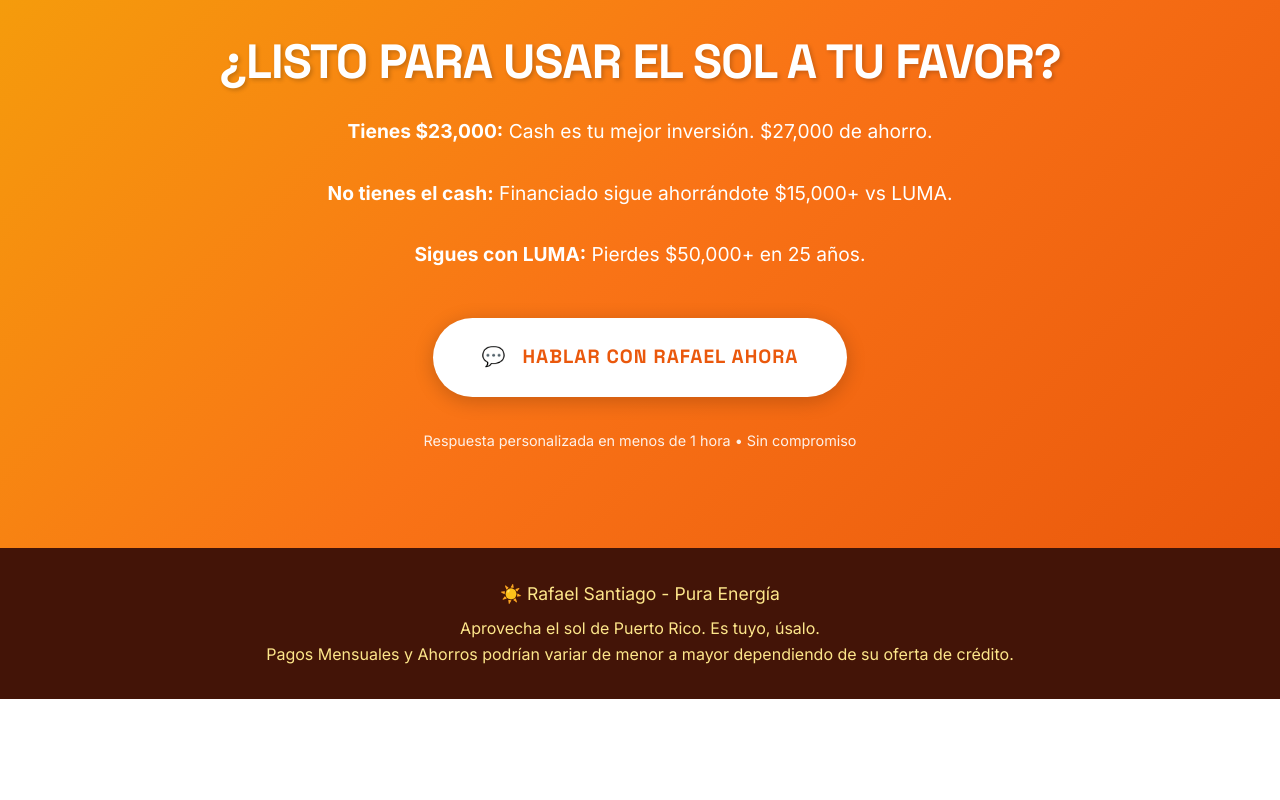
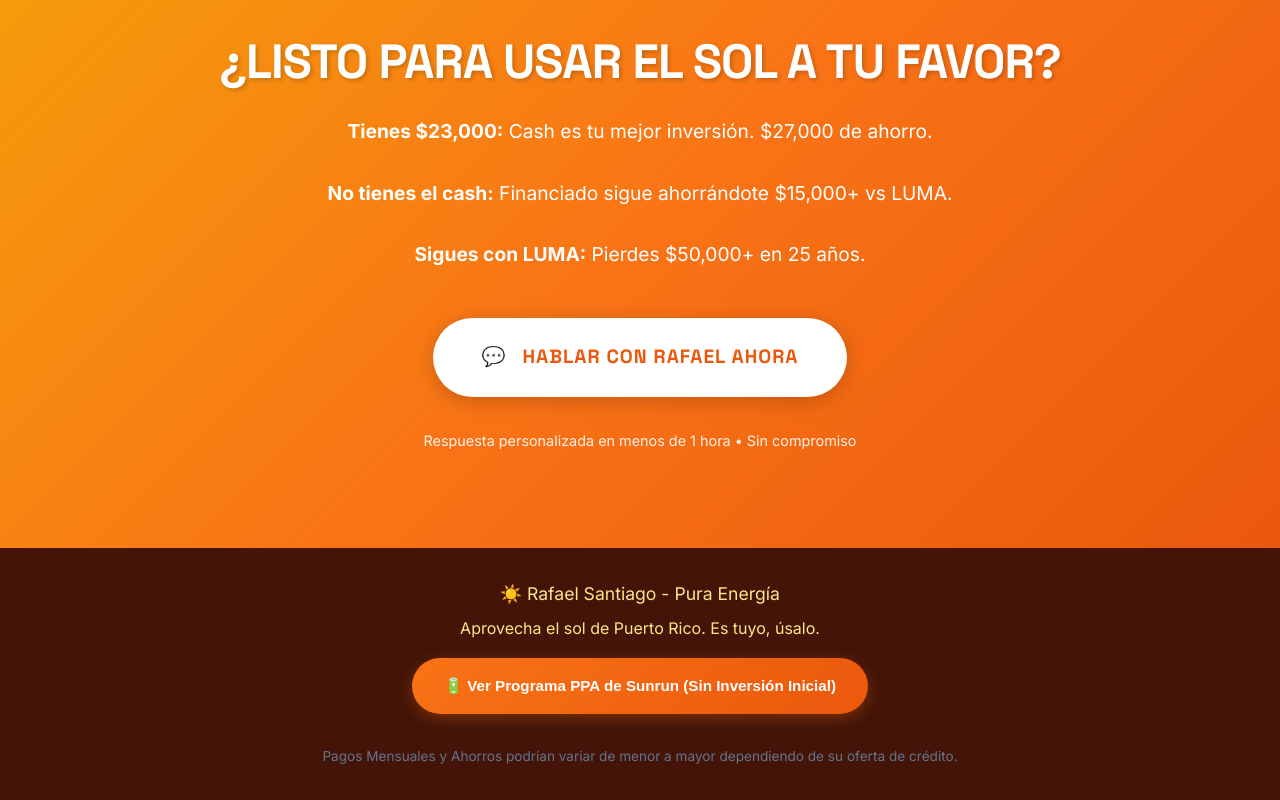
Before and after one commit to rafael33pr/astro-blog-starter-template, an Astro site: page / in a window 1280 px wide. Shown: the part 4397-5197 px from the top of the page. Before the commit the page ends 5096 px from the top, so only its background shows below. Built offline with nearby package versions, Linux system fonts and the light colour scheme; Astro itself is replaced by a stand-in of ours.

Commit message:
Update index.astro

```diff
--- a/src/pages/index.astro
+++ b/src/pages/index.astro
@@ -866,12 +866,44 @@
 
     </section>
 
-    <footer>
+  <footer>
         <p style="font-size: 1.1rem; margin-bottom: 0.5rem;">☀️ Rafael Santiago - Pura Energía</p>
         <p>Aprovecha el sol de Puerto Rico. Es tuyo, úsalo.</p>
-        <p>Pagos Mensuales y Ahorros podrían variar de menor a mayor dependiendo de su  oferta de crédito.</p>
-</span>
+
+        <!-- BOTÓN PPA PARA ASTRO -->
+        <a href="/ppa" target="_blank" rel="noopener noreferrer" class="ppa-footer-btn">
+            🔋 Ver Programa PPA de Sunrun (Sin Inversión Inicial)
+        </a>
+
+        <p style="margin-top: 1rem; font-size: 0.85rem; color: #64748b;">
+            Pagos Mensuales y Ahorros podrían variar de menor a mayor dependiendo de su oferta de crédito.
+        </p>
     </footer>
+
+    <style>
+    /* ESTILO BOTÓN PPA EN FOOTER */
+    .ppa-footer-btn {
+        display: inline-block;
+        background: linear-gradient(135deg, #F97316, #EA580C);
+        color: white;
+        padding: 1rem 2rem;
+        border-radius: 50px;
+        text-decoration: none;
+        font-family: 'Montserrat', sans-serif;
+        font-weight: 600;
+        font-size: 0.95rem;
+        margin: 1rem 0;
+        transition: all 0.3s ease;
+        box-shadow: 0 4px 15px rgba(249,115,22,0.3);
+    }
+
+    .ppa-footer-btn:hover {
+        transform: translateY(-2px);
+        box-shadow: 0 6px 20px rgba(249,115,22,0.4);
+        background: linear-gradient(135deg, #EA580C, #C2410C);
+    }
+    </style>
+
 
 </body>
 </html>
```
